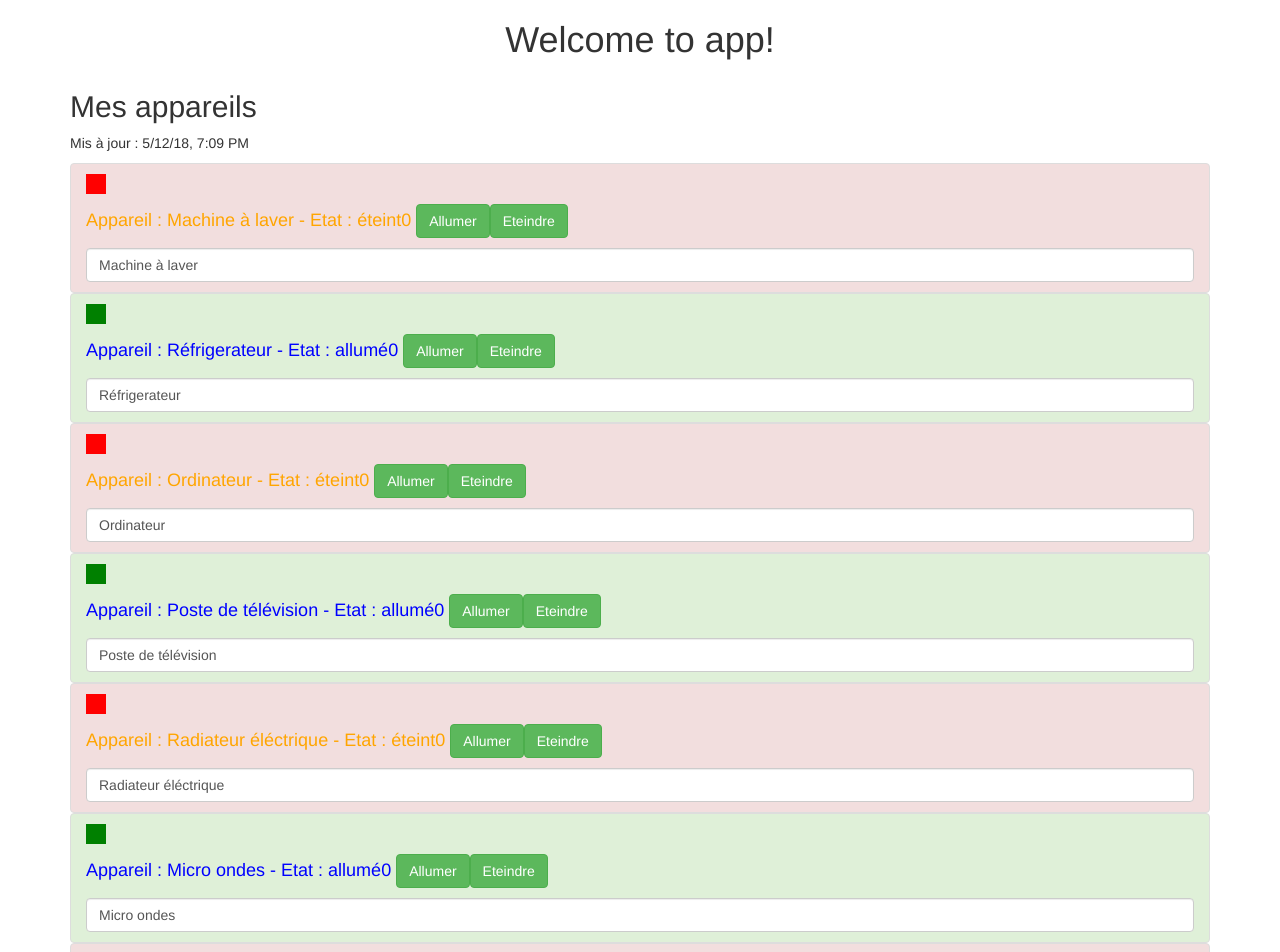
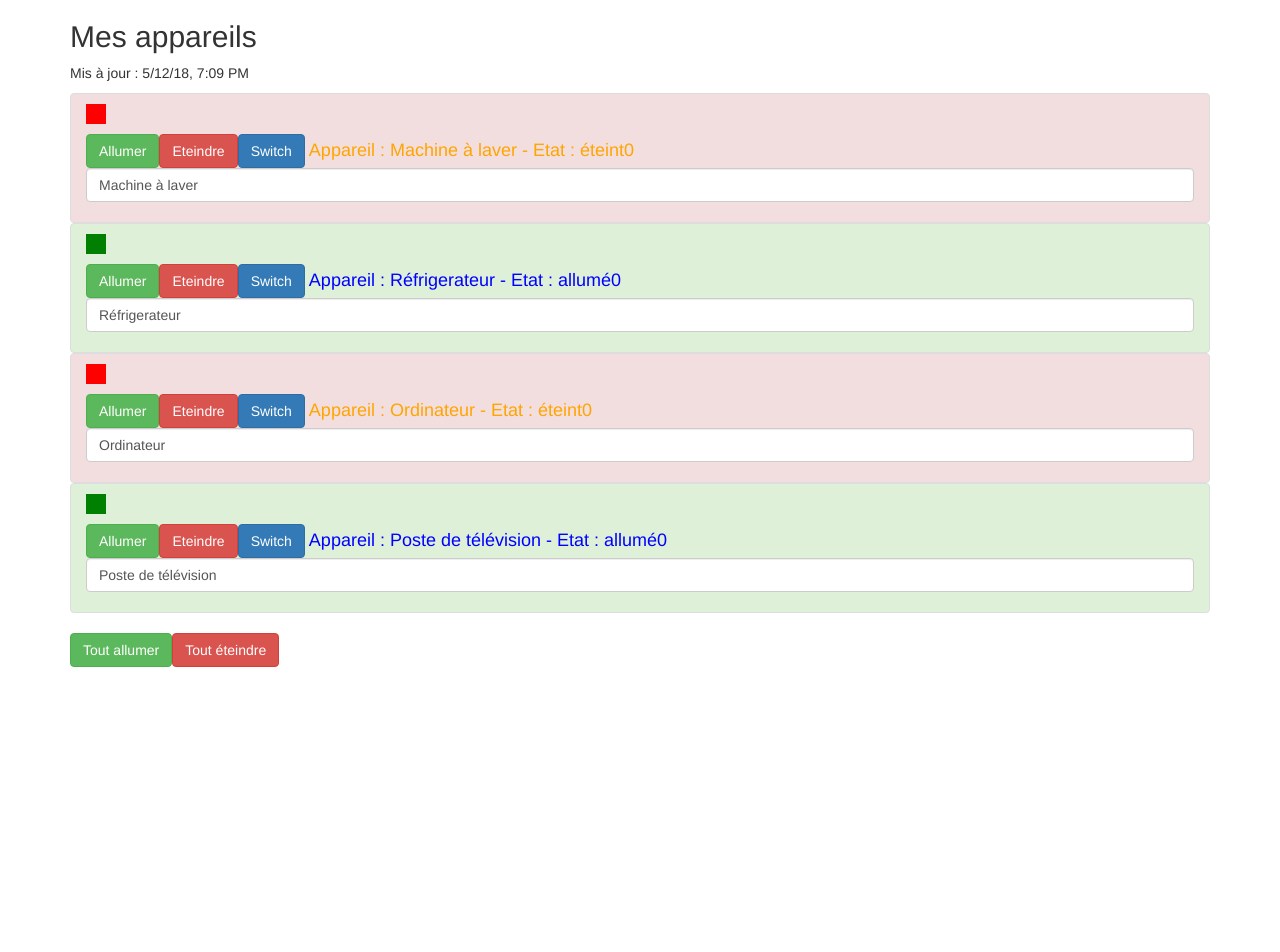
Before and after one commit to tawala777/exp-angular-appareil, an Angular app: page / in a window 1280 px wide. Shown: the top 952 px of the page. After the commit the page ends 800 px from the top, so only its background shows below. Built offline with nearby package versions, Linux system fonts and the light colour scheme.

Commit message:
service pour le coompone,t

```diff
--- a/src/app/app.component.html
+++ b/src/app/app.component.html
@@ -1,9 +1,3 @@
-
-<div style="text-align:center">
-  <h1>
-    Welcome to {{ title }}!
-  </h1>
- </div>
 
 
 <div class="container">
@@ -13,7 +7,9 @@
       <p>Mis à jour : {{ lastUpdate | async | date : 'short'}}</p>
       <ul class="list-group">
 
-        <app-compo *ngFor="let obj of appareils" [compoName]="obj.name" [compoStatus]="obj.status"></app-compo>
+        <app-compo *ngFor="let obj of appareils; let i = index"
+              [compoName]="obj.name" [compoStatus]="obj.status" [index]=i>
+        </app-compo>
 
       </ul>
       <button class="btn btn-success" [disabled]="!isAuth"
--- a/src/app/compo/compo.component.html
+++ b/src/app/compo/compo.component.html
@@ -1,13 +1,20 @@
 <li [ngClass]="{'list-group-item': true,
                 'list-group-item-success': compoStatus === 'allumé',
                 'list-group-item-danger': compoStatus === 'éteint'}">
+
   <div style="width:20px;height:20px;background-color:red;"
        *ngIf="compoStatus === 'éteint'"></div>
   <div style="width:20px;height:20px;background-color:green;"
        *ngIf="compoStatus === 'allumé'"></div>
-  <h4 [ngStyle]="{color: getColor()}">Appareil : {{ compoName }} - Etat : {{ getStatus() }}
+
+  <h4 [ngStyle]="{color: getColor()}">
     <button class="btn btn-success" (click)="onAllumer2()">Allumer</button>
-    <button class="btn btn-success" (click)="onEteindre2()">Eteindre</button>
+    <button class="btn btn-danger" (click)="onEteindre2()">Eteindre</button>
+    <button class="btn btn-primary" (click)="onSwitch()">Switch</button>
+    Appareil : {{ compoName }} - Etat : {{ getStatus() }}
+
+    <input type="text" class="form-control" [(ngModel)]="compoName">
   </h4>
-    <input type="text" class="form-control" [(ngModel)]="compoName">
+
+
 </li>
--- a/src/app/compo/compo.component.ts
+++ b/src/app/compo/compo.component.ts
@@ -1,4 +1,5 @@
 import { Component, Input, OnInit } from '@angular/core';
+import { AppareilService } from '../services/appareil.service';
 
 @Component({
   selector: 'app-compo',
@@ -8,9 +9,10 @@ import { Component, Input, OnInit } from '@angular/core';
 export class CompoComponent implements OnInit {
   @Input() compoName: string;
   @Input() compoStatus: string;
+  @Input() index: number;
 
 
-  constructor() { }
+  constructor(private appSrv: AppareilService) { }
 
   ngOnInit() {
   }
@@ -18,14 +20,21 @@ export class CompoComponent implements OnInit {
     return this.compoStatus+'0';
   }
   onAllumer2() {
-    this.compoStatus='allumé';
+    this.appSrv.allumerOne(this.index);
   }
   onEteindre2() {
-    this.compoStatus='éteint';
+    this.appSrv.eteindreOne(this.index);
   }
   getColor() {
     if (this.compoStatus == 'allumé') return 'blue'
     else if (this.compoStatus == 'éteint') return 'orange'
     else return 'black';
   }
+  onSwitch() {
+    if(this.compoStatus === 'allumé') {
+      this.appSrv.eteindreOne(this.index);
+    } else if(this.compoStatus === 'éteint') {
+      this.appSrv.allumerOne(this.index);
+    }
+  }
 }
--- a/src/app/services/appareil.service.ts
+++ b/src/app/services/appareil.service.ts
@@ -15,18 +15,6 @@ export class AppareilService {
     {
       name: 'Poste de télévision',
       status: 'allumé'
-    },
-    {
-      name: 'Radiateur éléctrique',
-      status: 'éteint'
-    },
-    {
-      name: 'Micro ondes',
-      status: 'allumé'
-    },
-    {
-      name: 'Lampe',
-      status: 'éteint'
     }
   ];
   eteindreTout(){
@@ -41,4 +29,12 @@ export class AppareilService {
         app.status = 'allumé'
     }
   }
+  eteindreOne(i:number){
+      console.log('On éteint l"apppareil ',i);
+      this.appareils[i].status= 'éteint';
+  }
+  allumerOne(i:number){
+      console.log('On allume l"apppareil ',i);
+      this.appareils[i].status= 'allumé';
+  }
 }
```
